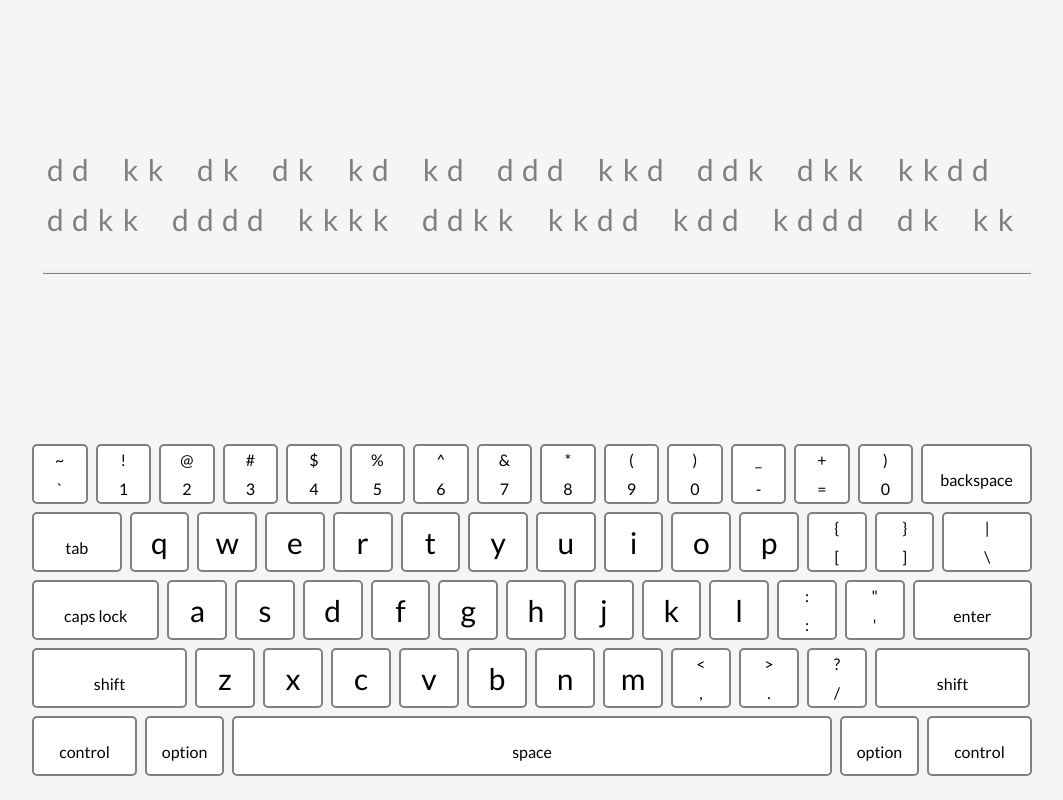
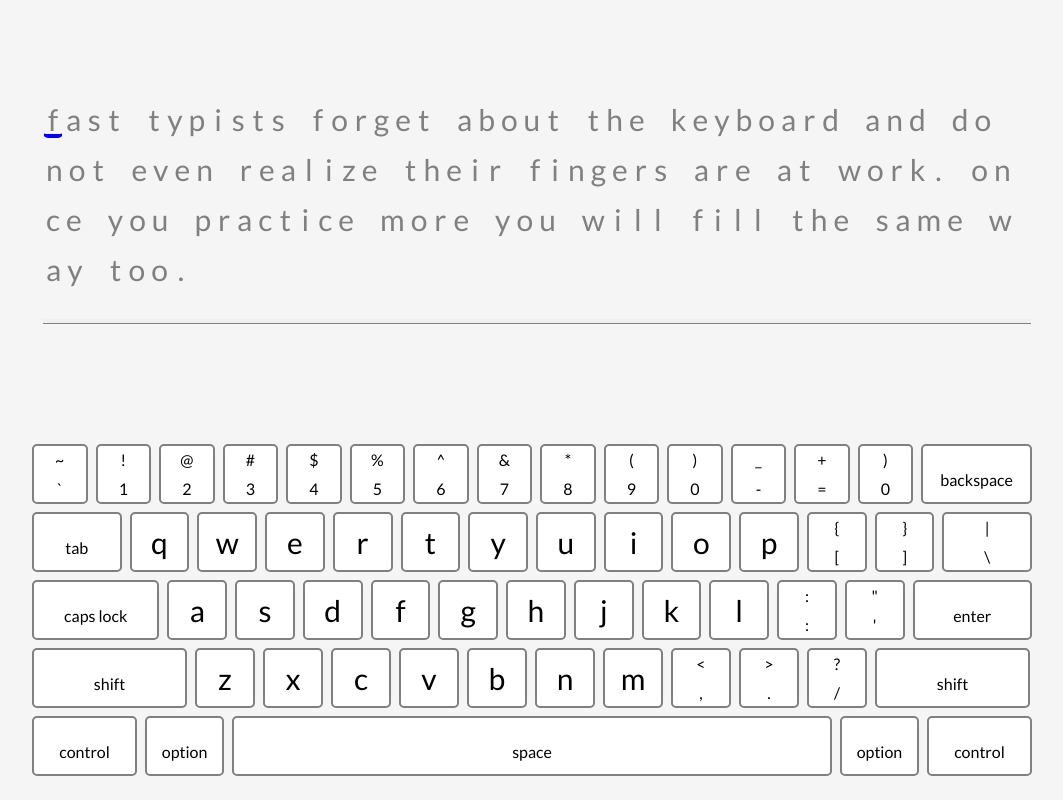
Before and after one commit to MadhukarKakade/typing, a React (Create React App) app: page / in a window 1280 px wide. Shown: the whole page, without its empty margins (103-1166 px from the left). Built offline with nearby package versions, Linux system fonts and the light colour scheme; no server answers.

Commit message:
did feedback changes

```diff
--- a/src/App.css
+++ b/src/App.css
@@ -22,3 +22,28 @@
 
   align-content: center;
 }
+.bottom_button{
+  margin-top: 100px;
+  display: flex;
+  gap: 70px;
+  align-items: center;
+  justify-content: center;
+}
+.bottom_button>button{
+
+  background-color:lightsteelblue;
+  border: none;
+  color: white;
+  padding: 10px 32px;
+  text-align: center;
+  text-decoration: none;
+  display: inline-block;
+  font-size: 16px;
+  border-radius: 5px;
+  cursor: pointer;
+
+}
+.bottom_button>button:first-child,.bottom_button>button:last-child {
+  opacity: 0.6;
+  cursor: not-allowed;
+}
--- a/src/App.js
+++ b/src/App.js
@@ -16,6 +16,7 @@ function App() {
 // }
 const[startTime,setStartTime]=useState(null)
 const [wrongCount,setWrongCount]=useState(0)
+const [complete,setComplete]=useState(false)
 console.log(wrongCount)
 const [typing,setTyping]=useState([])
 if(startTime==null&&typing.length==0){
@@ -25,11 +26,13 @@ if(startTime==null&&typing.length==0){
 
   return (
     <div className="App">
-     <Content typing={typing} setWrongCount={setWrongCount} wrongCount={wrongCount}/>
+{    !complete&& <Content typing={typing} setWrongCount={setWrongCount} wrongCount={wrongCount} setComplete={setComplete}/>}
         <div id='bottom'>
-       <Keyboard setTyping={setTyping}/>
+       { !complete && <Keyboard setTyping={setTyping}/>}
        <SpeedAccuracy wrongCount={wrongCount} typing={typing} startTime={startTime}  />
        </div>
+       { complete && <div class="bottom_button"><button type="button" disabled>prev</button><button onClick={()=>setComplete(false)}>retry</button ><button type="button" disabled>Next</button></div>}
+
     </div>
   );
 }
--- a/src/compnents/Content.jsx
+++ b/src/compnents/Content.jsx
@@ -4,11 +4,11 @@ import { shortID } from "./short_key_generator";
 import ProgressBar from "./ProgressBar";
 import wrongSound from "../media/click-button-140881.mp3";
 import correctSound from "../media/mech-keyboard-02-102918.mp3";
-const text =
-  "dd kk dk dk kd kd ddd kkd ddk dkk kkdd ddkk dddd kkkk ddkk kkdd kdd kddd dk kk";
+const text ="fast typists forget about the keyboard and do not even realize their fingers are at work. once you practice more you will fill the same way too."
+  // "dd kk dk dk kd kd ddd kkd ddk dkk kkdd ddkk dddd kkkk ddkk kkdd kdd kddd dk kk";
 const content = [...String(text)];
 
-const Content = ({ typing = [], setWrongCount, wrongCount }) => {
+const Content = ({ typing = [], setWrongCount, wrongCount,setComplete }) => {
   console.log({ typing });
   if (typing.length && typing.length <= content.length) {
     if (content[typing.length - 1] == typing[typing.length - 1]) {
@@ -25,6 +25,9 @@ const Content = ({ typing = [], setWrongCount, wrongCount }) => {
     if (content[typing.length - 1] !== typing[typing.length - 1]) {
       setWrongCount(Number(wrongCount) + 1);
     }
+    if(content.length<=typing.length){
+      setComplete(true)
+    }
   }, [typing]);
 
   return (
@@ -40,7 +43,7 @@ const Content = ({ typing = [], setWrongCount, wrongCount }) => {
                   ? "#e7fbd3"
                   : typing[i]
                   ? "lightpink"
-                  : "",
+                  : "",borderBottom:i==typing.length?"4px solid blue":""
             }}
           >
             {char}
--- a/src/compnents/SpeedAccuracy.jsx
+++ b/src/compnents/SpeedAccuracy.jsx
@@ -1,43 +1,38 @@
 import React, { useEffect, useState } from "react";
-import "../styles/Accuracy.css"
-
+import "../styles/Accuracy.css";
 
 const SpeedAccuracy = ({ wrongCount, typing, startTime }) => {
   const [currentSpeed, setCurrentSpeed] = useState(null);
   const [accuracy, setAccuracy] = useState(100);
 
-
-
   const speedCalculation = () => {
-    console.log(wrongCount)
-    const currentTime =  new Date();
-console.log(startTime)
-    const totalTime =(currentTime - startTime) / (1000 * 60);
-    console.log(totalTime)
-    const speed =Math.round ( (typing.length-Number(wrongCount)) / (totalTime*5));
-    console.log(speed)
-    if(typing.length){
-    const accur = Math.floor(((typing.length-Number(wrongCount)) / (typing.length)) * 100);
+    console.log(wrongCount);
+    const currentTime = new Date();
+    console.log(startTime);
+    const totalTime = (currentTime - startTime) / (1000 * 60);
+    console.log(totalTime);
+    const speed = Math.round(
+      (typing.length - Number(wrongCount)) / 5 / totalTime
+    );
+    console.log(speed);
+    if (typing.length) {
+      const accur = Math.floor(
+        ((typing.length - Number(wrongCount)) / typing.length) * 100
+      );
       setAccuracy(accur);
-    console.log(typing.length,accur,wrongCount)
+      console.log(typing.length, accur, wrongCount);
     }
-   if(speed>0){
+    if (speed > 0) {
       setCurrentSpeed(speed);
     }
-
   };
 
-
   useEffect(() => {
-
-   speedCalculation()
-
-
+    speedCalculation();
   }, [typing]);
 
-  return (
-
-      currentSpeed?<div id="sideParameter">
+  return currentSpeed ? (
+    <div id="sideParameter">
       <div id="speed">
         <h4>Speed</h4>{" "}
         <p>
@@ -50,9 +45,9 @@ console.log(startTime)
           <span>{accuracy}%</span>
         </p>
       </div>
-        </div>:<div></div>
-
-
+    </div>
+  ) : (
+    <div></div>
   );
 };
 
--- a/src/styles/Accuracy.css
+++ b/src/styles/Accuracy.css
@@ -1,7 +1,7 @@
 #sideParameter{
     display: flex;
     flex-direction: column;
-
+  margin-top: 40px;
     justify-content: center;
     align-content: center;
     gap: 50px;
--- a/src/styles/Content.css
+++ b/src/styles/Content.css
@@ -15,7 +15,7 @@
 }
 .word{
     display: flex;
-   gap:5px;
+   gap:2px;
     align-items: center;
     justify-content: center;
    margin-top: 10px;
@@ -24,9 +24,10 @@
 
    border-radius: 5px;
         padding: 2px;
-  min-width: 25px;
+  min-width: 20px;
  border:1px solid whitesmoke;
    height: 100%;
    text-align: center;
+   padding-bottom: 4px;
 
 }
```
Lines whose indentation alone changed are shown as unchanged.
